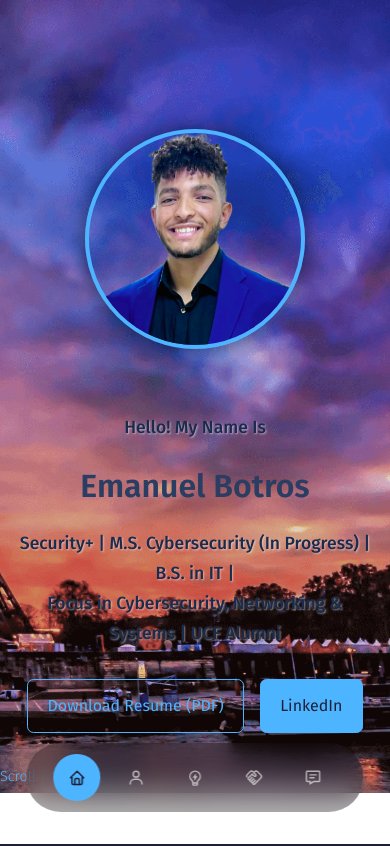
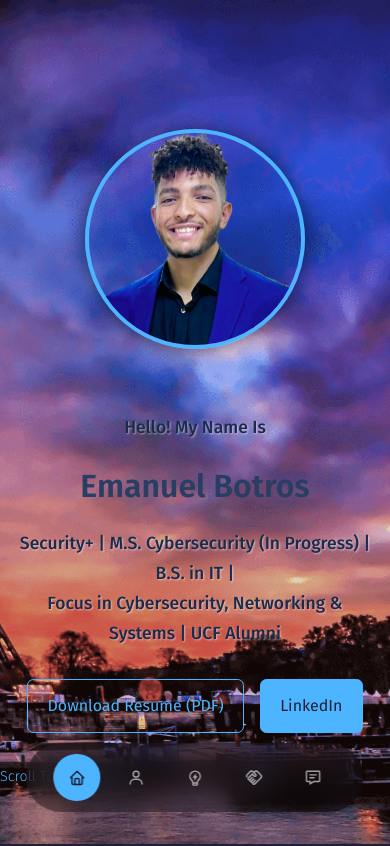
Before and after one commit to milobzb/emanuelbotros.github.io, a React (Create React App) app: page / in a window 390 px wide. Shown: the top 846 px of the page. Built offline with nearby package versions, Linux system fonts and the light colour scheme.

Commit message:
Updated Current Info

```diff
--- a/src/components/background/background.css
+++ b/src/components/background/background.css
@@ -41,7 +41,7 @@
   .background-slideshow {
     background-attachment: scroll;       /* 🧠 avoids iOS flicker */
     background-size: cover;              /* 💡 previously was 'contain' — cover looks better */
-    background-position: center -6vh;
+    background-position: center top;
   }
 }
 
@@ -49,6 +49,6 @@
   .background-slideshow {
     background-attachment: scroll;
     background-size: cover;
-    background-position: center -6vh;
+    background-position: center top;
   }
 }
```
